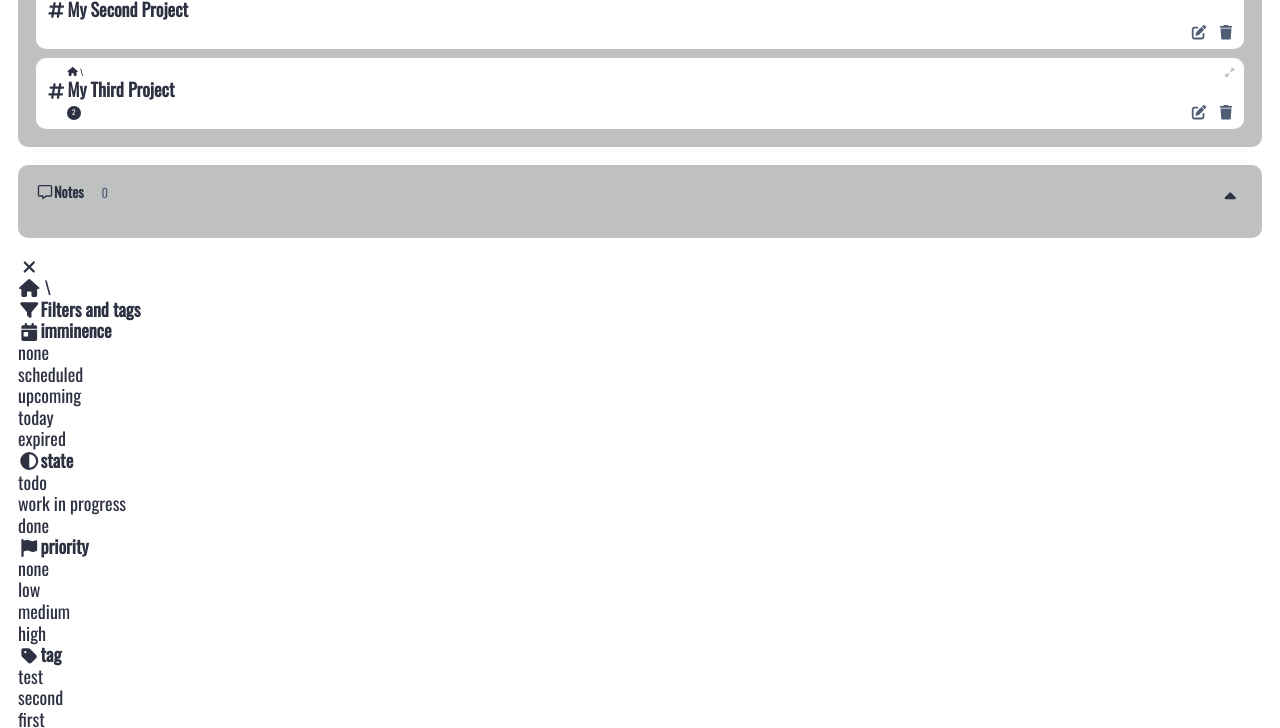
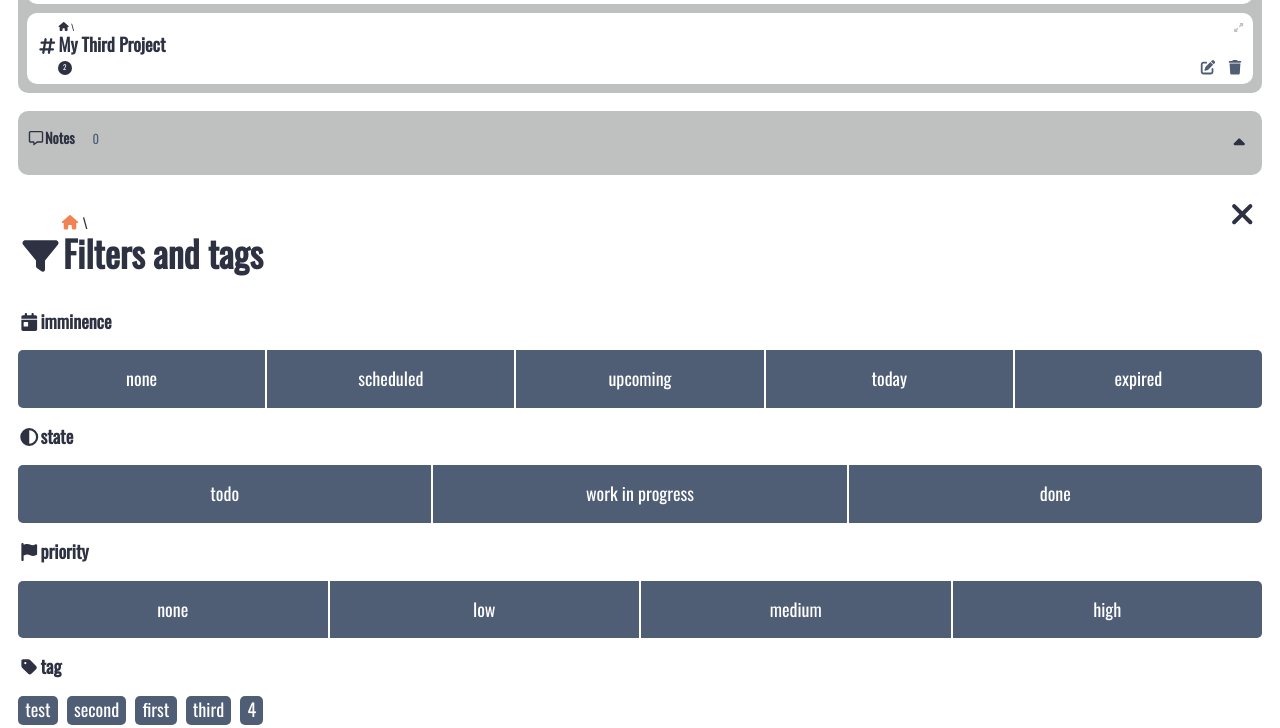
Before and after one commit to frarosset/todo-list, a website built with webpack: page src/index.html in a window 1280 px wide. Shown: the part 1913-2641 px from the top of the page. Built offline with nearby package versions, Linux system fonts and the light colour scheme; what pubsub-js, webfontloader would draw is missing.

Commit message:
Add style to .filters-and-tags-div divs

```diff
--- a/src/index.css
+++ b/src/index.css
@@ -157,7 +157,8 @@ body > main {
 .project-div,
 .todo-div,
 .note-div,
-.results-div {
+.results-div,
+.filters-and-tags-div {
   display: flex;
   flex-direction: column;
   height: 100%;
@@ -167,7 +168,8 @@ body > main {
 .project-div__header,
 .todo-div__header,
 .note-div__header,
-.results-div__header {
+.results-div__header,
+.filters-and-tags-div__header {
   padding: var(--base-header-padding);
   display: grid;
   grid-template-columns: min-content 1fr min-content min-content;
@@ -203,7 +205,8 @@ body > main {
   grid-template-columns: 1fr min-content min-content;
 }
 
-.results-div__header {
+.results-div__header,
+.filters-and-tags-div__header {
   grid-template-areas:
     ". path path back-btn"
     "title title title title";
@@ -213,7 +216,8 @@ body > main {
 .todo-div__back-btn,
 .project-div__back-btn,
 .note-div__back-btn,
-.results-div__back-btn {
+.results-div__back-btn,
+.filters-and-tags-div__back-btn {
   grid-area: back-btn;
   font-size: var(--base-back-btn-fontsize);
   align-self: top;
@@ -223,7 +227,8 @@ body > main {
 .todo-div__path-ul,
 .project-div__path-ul,
 .note-div__path-ul,
-.results-div__path-ul {
+.results-div__path-ul,
+.filters-and-tags-div__path-ul {
   grid-area: path;
   font-size: var(--base-path-fontsize);
   align-self: end;
@@ -232,7 +237,8 @@ body > main {
 .todo-div__title-h2,
 .project-div__title-h2,
 .note-div__title-h2,
-.results-div__title-h2 {
+.results-div__title-h2,
+.filters-and-tags-div__title-h2 {
   grid-area: title;
   font-size: var(--title-h2-fontsize);
   align-self: center;
@@ -242,7 +248,8 @@ body > main {
 .note-div__title-h2,
 .todo-mini-div__title-h2,
 .todo-div__title-h2,
-.results-div__title-h2 {
+.results-div__title-h2,
+.filters-and-tags-div__title-h2 {
   color: var(--title-h2-color);
   text-decoration-color: var(--title-h2-decoration-color);
 }
@@ -256,7 +263,9 @@ body > main {
 
 .todo-div__tags-ul,
 .project-div__tags-ul,
-.note-div__tags-ul {
+.note-div__tags-ul,
+.filters-and-tags-div__tag-filter-ul,
+.filters-and-tags-div__todo-filter-ul {
   grid-area: tags;
   font-size: var(--base-tags-fontsize);
   margin: var(--base-header-tags-margin);
@@ -265,13 +274,54 @@ body > main {
   flex-wrap: wrap;
 }
 
-.project-div__tag-li,
-.todo-div__tag-li,
-.note-div__tag-li {
+.filters-and-tags-div__todo-filter-ul {
+  border-radius: var(--base-tag-radius);
+  overflow: hidden;
+  gap: 2px;
+}
+
+.project-div__tag-btn,
+.todo-div__tag-btn,
+.note-div__tag-btn,
+.filters-and-tags-div__tag-filter-btn {
   background-color: var(--base-tag-bg-color);
   color: var(--base-tag-color);
   padding: var(--base-tag-padding);
   border-radius: var(--base-tag-radius);
+}
+
+.filters-and-tags-div__todo-filter-btn {
+  background-color: var(--base-tag-bg-color);
+  color: var(--base-tag-color);
+  padding: var(--base-todo-padding);
+  width: 100%;
+  height: 100%;
+}
+
+.filters-and-tags-div__todo-filter-li {
+  border-radius: 0;
+  flex: 1;
+  display: flex;
+  align-items: center;
+  justify-content: center;
+}
+
+.todo-div__tag-btn:active,
+.project-div__tag-btn:active,
+.note-div__tag-btn:active,
+.filters-and-tags-div__tag-filter-btn:active,
+.filters-and-tags-div__todo-filter-btn:active {
+  background-color: var(--col-accent);
+}
+
+@media not all and (hover: none) {
+  .todo-div__tag-btn:hover,
+  .project-div__tag-btn:hover,
+  .note-div__tag-btn:hover,
+  .filters-and-tags-div__tag-filter-btn:hover,
+  .filters-and-tags-div__todo-filter-btn:hover {
+    background-color: var(--col-accent);
+  }
 }
 
 .todo-div__state-btn {
@@ -330,7 +380,9 @@ body > main {
 .project-div__content,
 .todo-div__content,
 .note-div__content,
-.results-div__content {
+.results-div__content,
+.filters-and-tags-div__content,
+.filters-and-tags-div__todo-filters-div {
   flex: 1;
   display: flex;
   flex-direction: column;
@@ -568,8 +620,12 @@ body > main {
 .home-div__content .project-mini-nav-div {
   color: var(--home-project-mini-nav-color);
   background-color: var(--home-project-mini-nav-bg-color);
-  padding-left: var(--base-list-padding); /* to align with .project-list-div */
-  padding-right: var(--base-list-padding); /* to align with .project-list-div */
+  padding-left: var(
+    --base-list-padding-sides
+  ); /* to align with .project-list-div */
+  padding-right: var(
+    --base-list-padding-sides
+  ); /* to align with .project-list-div */
   display: flex;
   justify-content: space-between;
   align-items: center;
@@ -617,7 +673,8 @@ body > main {
 .note-mini-div__path-ul,
 .todo-div__path-ul,
 .todo-mini-div__path-ul,
-.results-div__path-ul {
+.results-div__path-ul,
+.filters-and-tags-div__path-ul {
   justify-self: start;
   display: flex;
   justify-content: flex-start;
@@ -632,7 +689,8 @@ body > main {
 .note-mini-div__path-li svg,
 .todo-div__path-li svg,
 .todo-mini-div__path-li svg,
-.results-div__path-li svg {
+.results-div__path-li svg,
+.filters-and-tags-div__path-li svg {
   vertical-align: baseline;
 }
 
@@ -640,7 +698,8 @@ body > main {
 .project-div__path-li:first-of-type svg,
 .note-div__path-li:first-of-type svg,
 .todo-div__path-li:first-of-type svg,
-.results-div__path-li:first-of-type svg {
+.results-div__path-li:first-of-type svg,
+.filters-and-tags-div__path-li:first-of-type svg {
   color: var(--col-accent);
 }
 
@@ -679,7 +738,7 @@ body > main {
 .todo-form-dialog__title-h2,
 .note-form-dialog__title-h2 {
   font-size: var(--base-path-fontsize);
-  padding: 0 var(--base-list-padding);
+  padding: 0 var(--base-list-padding-top);
   text-transform: uppercase;
 }
 .project-form-dialog__back-btn,
@@ -694,10 +753,10 @@ body > main {
   background-color: var(--dialog-content-bg-color);
   color: var(--dialog-content-color);
   border-radius: var(--base-list-radius);
-  padding: var(--base-list-padding);
+  padding: var(--base-list-padding-top);
   display: flex;
   flex-direction: column;
-  gap: var(--base-list-padding);
+  gap: var(--base-list-padding-top);
 }
 
 .todo-form-dialog__path-div,
@@ -912,7 +971,10 @@ body > main {
   --base-list-size-fontsize: 0.7rem;
 
   --main-padding: 1rem;
-  --base-list-padding: 1rem;
+  --base-list-padding-top: 1rem;
+  --base-list-padding-sides: 0.5rem;
+  --base-list-padding: var(--base-list-padding-top)
+    var(--base-list-padding-sides) var(--base-list-padding-sides);
   --base-list-btn-padding: 3px;
   --base-mini-padding: 0.5rem;
   --base-header-padding: 0 0 2rem;
@@ -928,6 +990,7 @@ body > main {
   --base-mini-status-margin-right: 0.3rem;
   --base-tag-padding-ul: 0.2rem;
   --base-tag-padding: var(--base-tag-padding-ul) 0.4rem;
+  --base-todo-padding: 1em;
 
   --base-content-gap: 1rem;
   --base-other-info-label-width: 5em;
--- a/src/js-modules/dom/filtersAndTagsDomComponent.js
+++ b/src/js-modules/dom/filtersAndTagsDomComponent.js
@@ -23,7 +23,7 @@ export default class filtersAndTagsDomComponent extends genericBaseDomComponent
     tagFiltersDiv: `tag-filters-div`,
     tagFilterDiv: `tag-filter-div`,
     tagFilterH3: `tag-filter-h3`,
-    agFilterUl: `tag-filter-ul`,
+    tagFilterUl: `tag-filter-ul`,
     tagFilterLi: `tag-filter-li`,
     tagFilterBtn: `tag-filter-btn`,
   };
```
